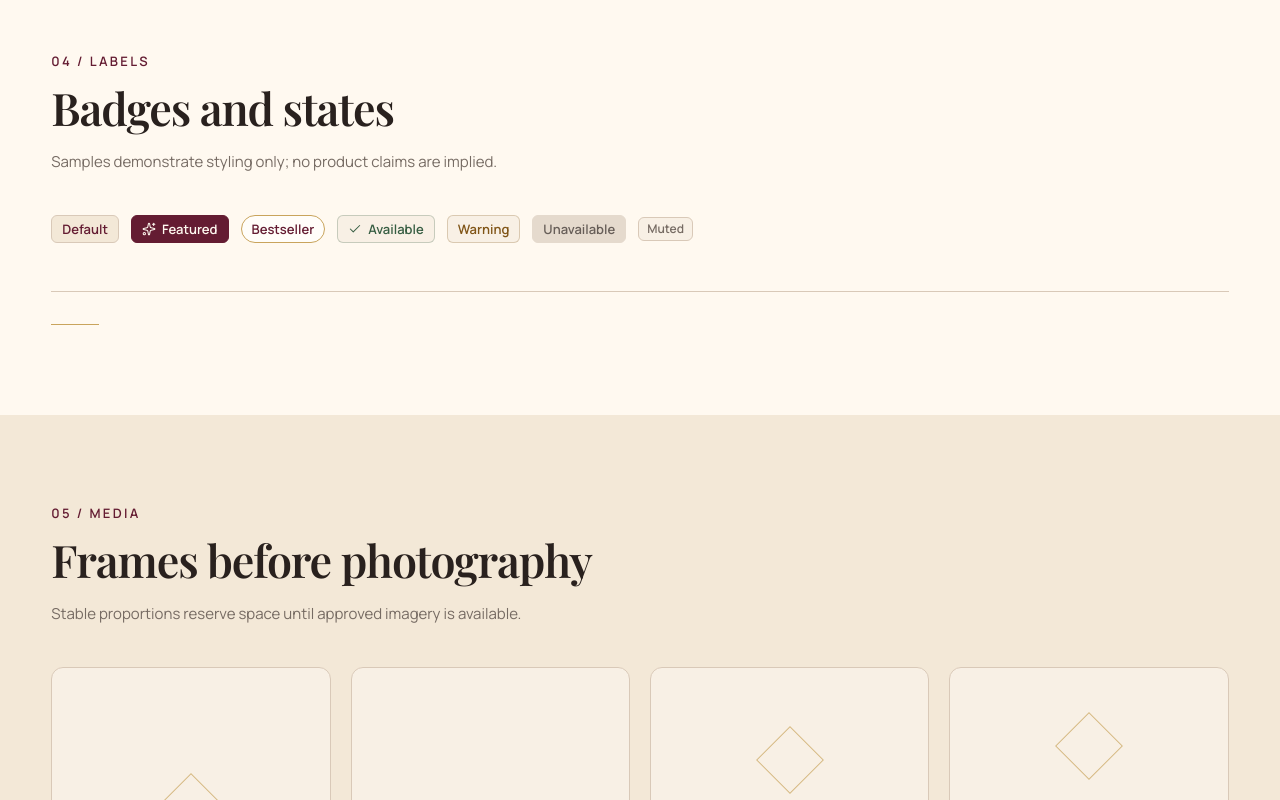
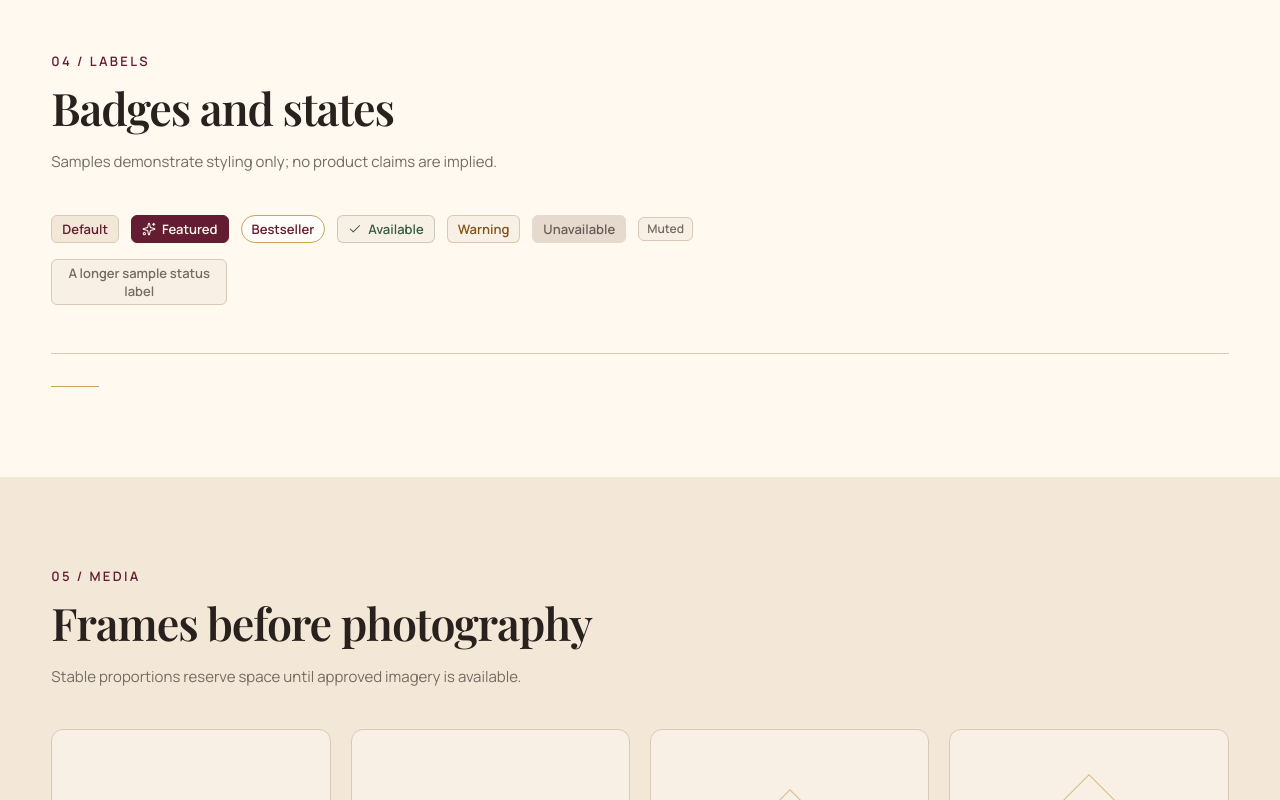
Before and after one commit to Bharatneutrosys/royal-sweets, a Next.js app: page /ui-preview in a window 1280 px wide. Shown: the part 2000-2800 px from the top of the page. Built offline with nearby package versions, Linux system fonts and the light colour scheme; a web font is replaced by a local one.

Commit message:
Stage 2.3: Validate and refine premium design system

```diff
--- a/src/app/globals.css
+++ b/src/app/globals.css
@@ -89,6 +89,7 @@ body {
   line-height: 1.7;
 }
 
+@layer base {
   h1,
   h2,
   h3,
@@ -112,6 +113,7 @@ a:not(.button-link) {
 
   a:not(.button-link):hover {
     color: var(--color-primary-hover);
+  }
 }
 
 button:not(:disabled) {
@@ -185,8 +187,13 @@ button:not(:disabled) {
   *,
   *::before,
   *::after {
-    animation-duration: 0.01ms !important;
+    animation: none !important;
     scroll-behavior: auto !important;
-    transition-duration: 0.01ms !important;
+    transition: none !important;
+  }
+
+  .ui-button:active:not(:disabled),
+  .interactive-surface:hover {
+    transform: none;
   }
 }
--- a/src/app/ui-preview/page.tsx
+++ b/src/app/ui-preview/page.tsx
@@ -101,7 +101,12 @@ export default function UiPreviewPage() {
             <Button size="sm">Small</Button>
             <Button size="lg">Large</Button>
             <Button disabled>Disabled</Button>
-            <Button loading>Loading</Button>
+            <Button
+              loading
+              trailingIcon={<ArrowRight size={18} strokeWidth={1.75} />}
+            >
+              Loading
+            </Button>
             <ButtonLink
               href="/"
               variant="outline"
@@ -194,6 +199,9 @@ export default function UiPreviewPage() {
               Muted
             </Badge>
           </div>
+          <div className="mt-4 max-w-44">
+            <Badge variant="neutral">A longer sample status label</Badge>
+          </div>
           <Divider className="mt-12" />
           <Divider variant="accent" decorative className="mt-8" />
         </Container>
--- a/src/components/shared/SectionHeading.tsx
+++ b/src/components/shared/SectionHeading.tsx
@@ -1,10 +1,9 @@
-import type { ReactNode } from "react";
 import { classNames } from "@/lib/classNames";
 
 export type SectionHeadingProps = {
   eyebrow?: string;
   title: string;
-  description?: ReactNode;
+  description?: string;
   align?: "left" | "center";
   level?: 2 | 3 | 4;
   id?: string;
--- a/src/components/ui/Badge.tsx
+++ b/src/components/ui/Badge.tsx
@@ -41,7 +41,7 @@ export function Badge({
     <span
       {...badgeProps}
       className={classNames(
-        "inline-flex items-center gap-1.5 border font-body font-semibold whitespace-nowrap",
+        "inline-flex max-w-full items-center gap-1.5 border font-body font-semibold break-words text-center",
         size === "sm" ? "px-2 py-0.5 text-caption" : "px-2.5 py-1 text-label",
         shape === "pill" ? "rounded-full" : "rounded-control",
         variantClasses[variant],
--- a/src/components/ui/Button.tsx
+++ b/src/components/ui/Button.tsx
@@ -98,7 +98,7 @@ export function Button({
         leadingIcon && <ButtonIcon>{leadingIcon}</ButtonIcon>
       )}
       {children}
-      {trailingIcon && <ButtonIcon>{trailingIcon}</ButtonIcon>}
+      {!loading && trailingIcon && <ButtonIcon>{trailingIcon}</ButtonIcon>}
     </button>
   );
 }
```
Also changed, not shown: 3 other files (tests, documents, lock files or other folders). Lines whose indentation alone changed are shown as unchanged.
